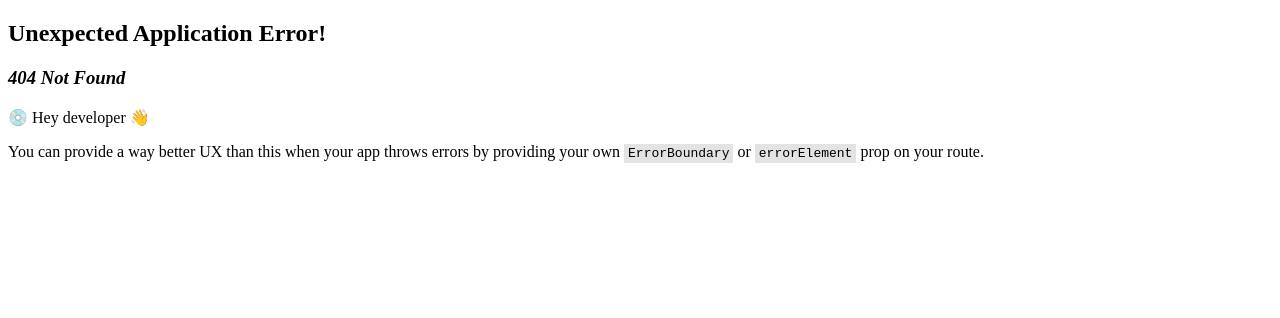
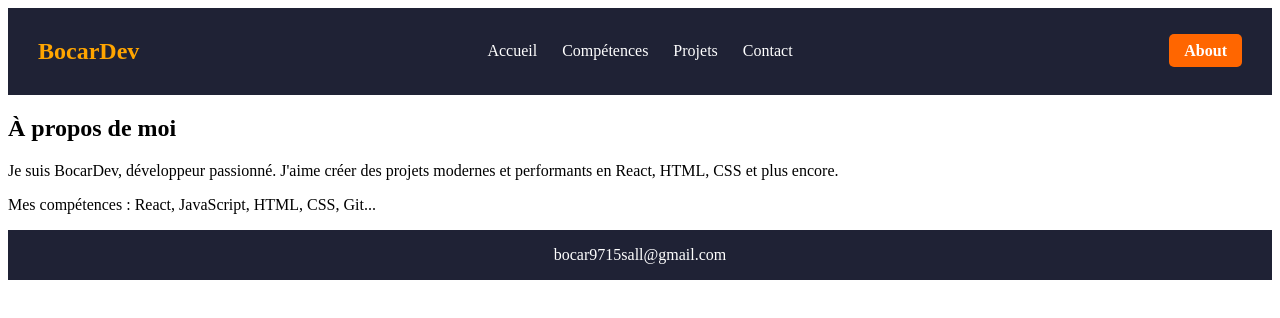
Before and after one commit to Bocarsall777/portfolio-react, a React (Vite) app: page /about in a window 1280 px wide. Before the commit this address had no page. Shown: the top 318 px of the page. Built offline with nearby package versions, Linux system fonts and the light colour scheme.

Commit message:
j'ai fait des modification

```diff
--- a/package.json
+++ b/package.json
@@ -12,6 +12,7 @@
   "dependencies": {
     "react": "^19.2.4",
     "react-dom": "^19.2.4",
+    "react-icons": "^5.6.0",
     "react-router-dom": "^7.13.2"
   },
   "devDependencies": {
--- /dev/null
+++ b/src/Pages/About.jsx
@@ -0,0 +1,18 @@
+import React from "react";
+
+const About = () => {
+  return (
+    <section className="about-section">
+      <div className="overlay">
+        <h2>À propos de moi</h2>
+        <p>
+          Je suis BocarDev, développeur passionné. J'aime créer des projets modernes
+          et performants en React, HTML, CSS et plus encore.
+        </p>
+        <p>Mes compétences : React, JavaScript, HTML, CSS, Git...</p>
+      </div>
+    </section>
+  );
+};
+
+export default About;
--- a/src/components/Navbar.jsx
+++ b/src/components/Navbar.jsx
@@ -1,41 +1,45 @@
+import React, { useState } from "react";
 import { Link } from "react-router-dom";
-import React from "react";
 
+const Navbar = () => {
+  const [openMenu, setOpenMenu] = useState(false);
 
-function Navbar() {
   return (
+    <nav className="nav">
+      {/* Logo à gauche */}
+      <h1 className="logo">BocarDev</h1>
 
-    <nav className="nav">
-      <h1 className="logo">BocarDev</h1>
-      <div className="lol">
-
-      <Link to="/">Accueil</Link>
-      <Link to="/Conpetences">Conpetences</Link>
-
-
-      <Link to="/Projets">Projets</Link>
-
-
-
-      <Link to="/contact">Contact</Link>
-
-
-
-
-
-
-
-
-
-
+      {/* Liens centrés */}
+      <div className="links">
+        <Link to="/">Accueil</Link>
+        <Link to="/conpetences">Compétences</Link>
+        <Link to="/projets">Projets</Link>
+        <Link to="/contact">Contact</Link>
       </div>
 
+      <div className="menu_lien">
+        {/* About à droite */}
+      <Link to="/about" className="about-button">
+        About
+      </Link>
 
+      {/* Burger pour mobile */}
+      <div className="burger" onClick={() => setOpenMenu(!openMenu)}>
+        ☰
+      </div>
+      </div>
 
-
-
+      {/* Menu mobile */}
+      {openMenu && (
+        <div className="mobile-menu show">
+          <Link to="/" onClick={() => setOpenMenu(false)}>Accueil</Link>
+          <Link to="/conpetences" onClick={() => setOpenMenu(false)}>Compétences</Link>
+          <Link to="/projets" onClick={() => setOpenMenu(false)}>Projets</Link>
+          <Link to="/contact" onClick={() => setOpenMenu(false)}>Contact</Link>
+        </div>
+      )}
     </nav>
   );
-}
+};
 
 export default Navbar;
--- a/src/index.css
+++ b/src/index.css
@@ -1,34 +1,103 @@
-/* ===================== NAVBAR ===================== */
-nav {
-  height: 10vh;
+/* Navbar général */
+.nav {
+  display: flex;
+  align-items: center;
+  padding: 10px 30px;
   background-color: #1f2235;
-  display: flex;
+  color: white;
+  position: relative;
   justify-content: space-between;
-  align-items: center;
-  padding: 20px 40px;
 }
 
+/* Logo à gauche */
 .logo {
-  color: orange;
+  font-size: 24px;
+  font-weight: bold;
+  color:orange;
 }
 
-.lol {
+/* Liens centrés */
+.links {
+  position: absolute;
+  left: 50%;
+  transform: translateX(-50%);
   display: flex;
-  gap: 30px;
+  gap: 25px;
 }
 
-/* Liens navbar */
-.lol a {
-  color: white;          /* texte en blanc */
-  text-decoration: none; /* supprime le soulignement */
+.links a {
+  text-decoration: none;
+  color: white;
   font-weight: 500;
   transition: color 0.3s;
 }
 
-.lol a:hover {
-  color: #ff8c00; /* orange comme le logo */
+.links a:hover {
+  color: #ff6600;
 }
 
+/* About bouton à droite */
+.about-button {
+  text-decoration: none;
+  color: white;
+  background-color: #ff6600;
+  padding: 8px 15px;
+  border-radius: 5px;
+  font-weight: bold;
+  transition: background 0.3s, transform 0.3s;
+}
+
+.about-button:hover {
+  background-color: #ff4500;
+  transform: scale(1.05);
+}
+
+/* Burger pour mobile */
+.burger {
+  display: none;
+  font-size: 24px;
+  cursor: pointer;
+  margin-left: 15px;
+}
+
+/* Menu mobile */
+.mobile-menu {
+  display: flex;
+  flex-direction: column;
+  position: absolute;
+  top: 60px;
+  right: 20px;
+  background-color: #1f2235;
+  padding: 15px;
+  border-radius: 8px;
+  gap: 10px;
+  transform: translateX(100%);
+  transition: transform 0.3s ease;
+}
+
+.mobile-menu.show {
+  transform: translateX(0);
+}
+
+.mobile-menu a {
+  text-decoration: none;
+  color: white;
+  font-weight: 500;
+}
+
+.mobile-menu a:hover {
+  color: #ff6600;
+}
+
+/* Responsive */
+@media (max-width: 500px) {
+  .links {
+    display: none;
+  }
+  .burger {
+    display: block;
+  }
+}
 /* =================== FOND PRINCIPAL =================== */
 .hero {
   background-color: #1f2235;
@@ -163,6 +232,7 @@ footer {
   margin: auto;
   text-align: center;
   padding: 40px;
+
 }
 
 .contact-form {
@@ -199,6 +269,7 @@ footer {
 /* PROJECTS */
 .projects {
   text-align: center;
+
 }
 
 .projects-container {
@@ -257,10 +328,14 @@ footer {
 
 @media (max-width: 768px) {
   nav {
-    flex-direction: column;
+    flex-direction: flex;
     align-items: flex-start;
     height: auto;
     padding: 15px 20px;
+  }
+
+  .menu_lien {
+    display: flex;
   }
 
   .lol {
```
Also changed, not shown: src/App.jsx (+9 -16 lines), src/assets/images/ninho.jpeg (added), 1 other file (tests, documents, lock files or other folders).
